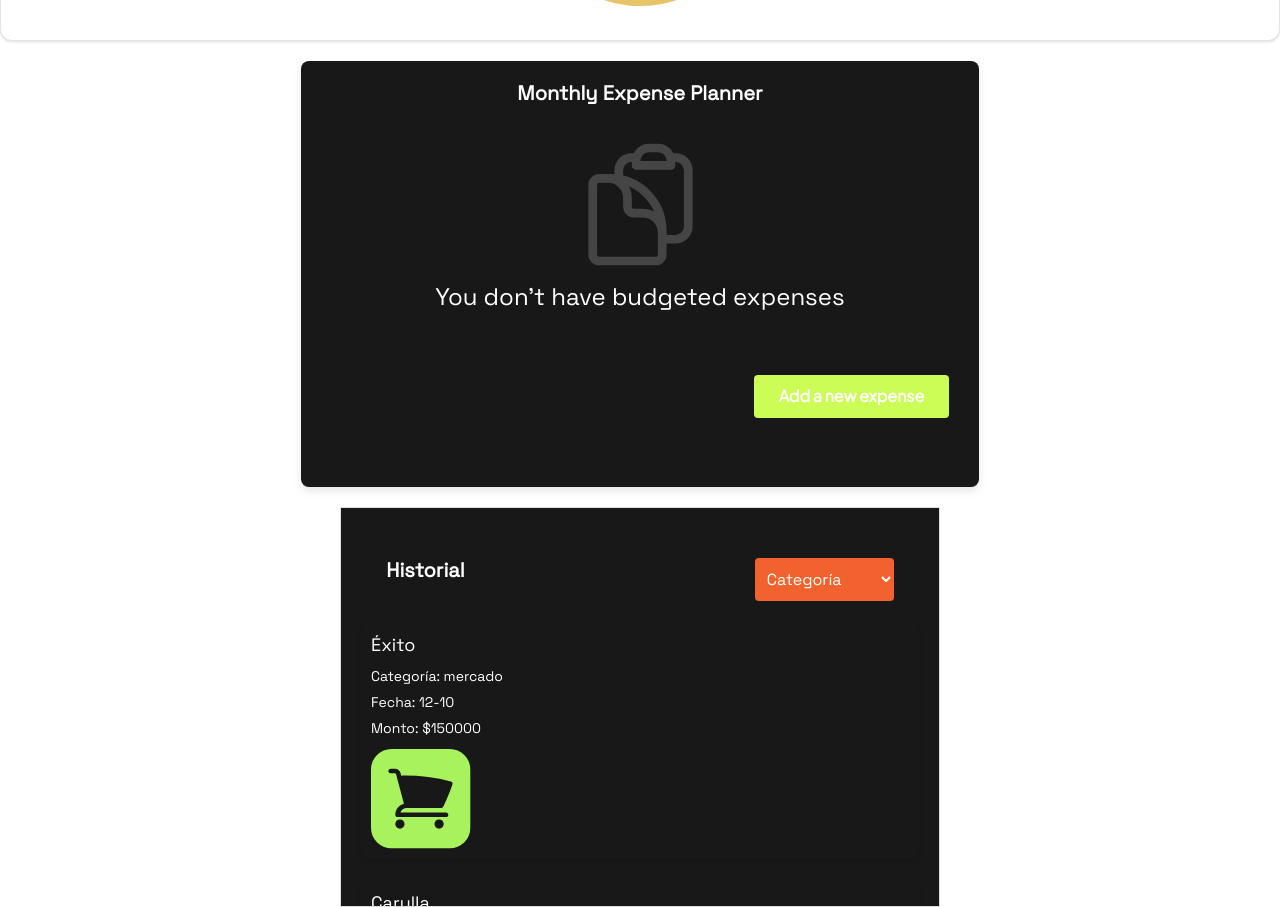
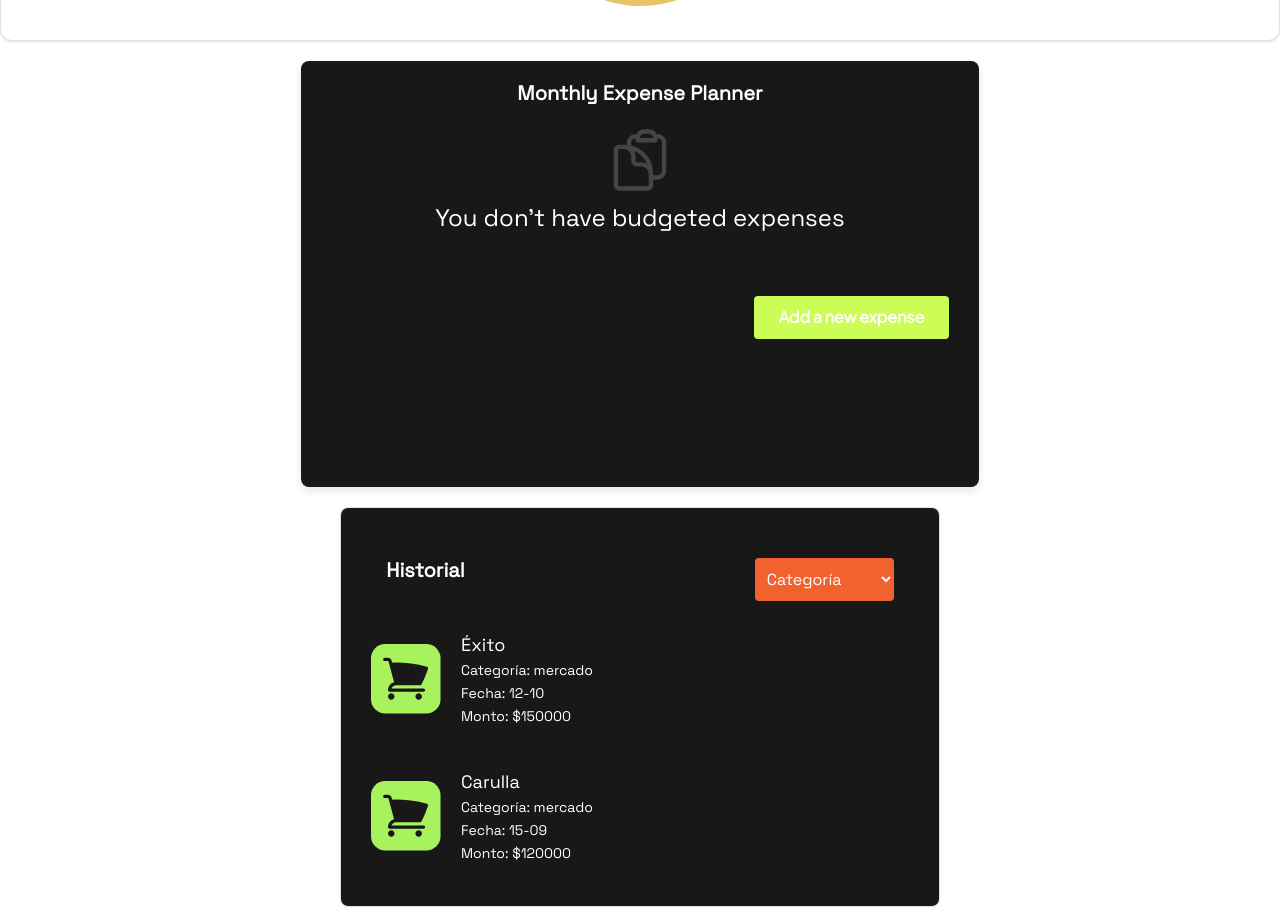
Before and after one commit to yabuJunn/CapyWeb, a React (Vite) app: page /#/expenses-and-increase in a window 1280 px wide. Shown: the part 720-1627 px from the top of the page. Built offline with nearby package versions, Linux system fonts and the light colour scheme; a web font is replaced by a local one.

Commit message:
Styles:Changed font size of categories and layout in History component

```diff
--- a/src/components/dashboardPageComponents/expensesAndIncomeScreenComponents/History/History.css
+++ b/src/components/dashboardPageComponents/expensesAndIncomeScreenComponents/History/History.css
@@ -19,7 +19,8 @@
   padding: 20px;
   border: 1px solid #ddd;
   overflow-y: auto;
-    background-color: #181818
+  background-color: #181818;
+  border-radius: 8px;
 }
 
 .generalHistory h1 {
@@ -48,6 +49,7 @@
   color: white;
   background-color: #F2622E;
 }
+
 .generalHistory select option {
   color: black;
   background-color: white;
@@ -60,21 +62,32 @@
   box-shadow: 0 2px 4px rgba(0, 0, 0, 0.1);
 }
 
+.gasto-content {
+  display: flex;
+  align-items: center;
+  gap: 20px;
+}
+
+.gasto-details {
+  display: flex;
+  flex-direction: column;
+}
+
 img {
   display: block;
-    margin-top: 10px;
   border-radius: 8px;
+  width: 70px;
+  height: 70px;
 }
 
 li h2 {
   font-size: 18px;
-    margin-bottom: 8px;
+  margin-bottom: 1px;
   color: white;
 }
 
 li p {
-    margin: 5px 0;
+  margin: 1px 0;
   font-size: 14px;
   color: white;
-
 }
--- a/src/components/dashboardPageComponents/expensesAndIncomeScreenComponents/History/History.tsx
+++ b/src/components/dashboardPageComponents/expensesAndIncomeScreenComponents/History/History.tsx
@@ -1,6 +1,6 @@
 import { useState } from 'react';
 import { gastos, Categoria } from './data';
-import "./History.css"
+import "./History.css";
 
 export const History = () => {
   const [categoriaSeleccionada, setCategoriaSeleccionada] = useState<Categoria | "">(""); // Estado para categoría seleccionada
@@ -19,7 +19,6 @@ export const History = () => {
     <div className="generalHistory">
       <div className='topHistory'>
         <h1>Historial</h1>
-
         <select name="categories" onChange={handleChange} value={categoriaSeleccionada} required>
           <option value="" disabled>Categoría</option>
           <option value="hogar">Hogar</option>
@@ -28,17 +27,20 @@ export const History = () => {
         </select>
       </div>
 
-
-
       <div>
         {gastosFiltrados.map((gasto, index) => (
           <li key={index} style={{ marginBottom: '20px', listStyleType: 'none' }}>
+            <div className="gasto-content">
+              {gasto.img && (
+                <img src={gasto.img} alt={`Imagen de ${gasto.lugar}`} width={50} height={50} />
+              )}
+              <div className="gasto-details">
                 <h2>{gasto.lugar}</h2>
                 <p>Categoría: {gasto.categoria}</p>
                 <p>Fecha: {gasto.fecha}</p>
                 <p>Monto: ${gasto.monto}</p>
-
-            {gasto.img && <img src={gasto.img} alt={`Imagen de ${gasto.lugar}`} width={100} />}
+              </div>
+            </div>
           </li>
         ))}
       </div>
--- a/src/components/dashboardPageComponents/expensesAndIncomeScreenComponents/History/data.ts
+++ b/src/components/dashboardPageComponents/expensesAndIncomeScreenComponents/History/data.ts
@@ -21,17 +21,12 @@ export const gastos: Gasto[] = [
     monto: 120000,
     img: "../../../../../src/assets/svg/cart.svg"
   },
-  { categoria: "ropa",
-    lugar: "Shein",
-    fecha: "05-08",
-    monto: 80000,
-    img: "../../../../../src/assets/svg/shopping-cart.svg"
-  },
+
   { categoria: "ropa",
     lugar: "Zara",
     fecha: "20-07",
     monto: 110000,
-    img: "../../../../../src/assets/svg/shopping-cart.svg"
+    img: "../../../../../src/assets/svg/shopping.svg"
   },
   { categoria: "ropa",
     lugar: "Stradivarius",
```
Lines whose indentation alone changed are shown as unchanged.
